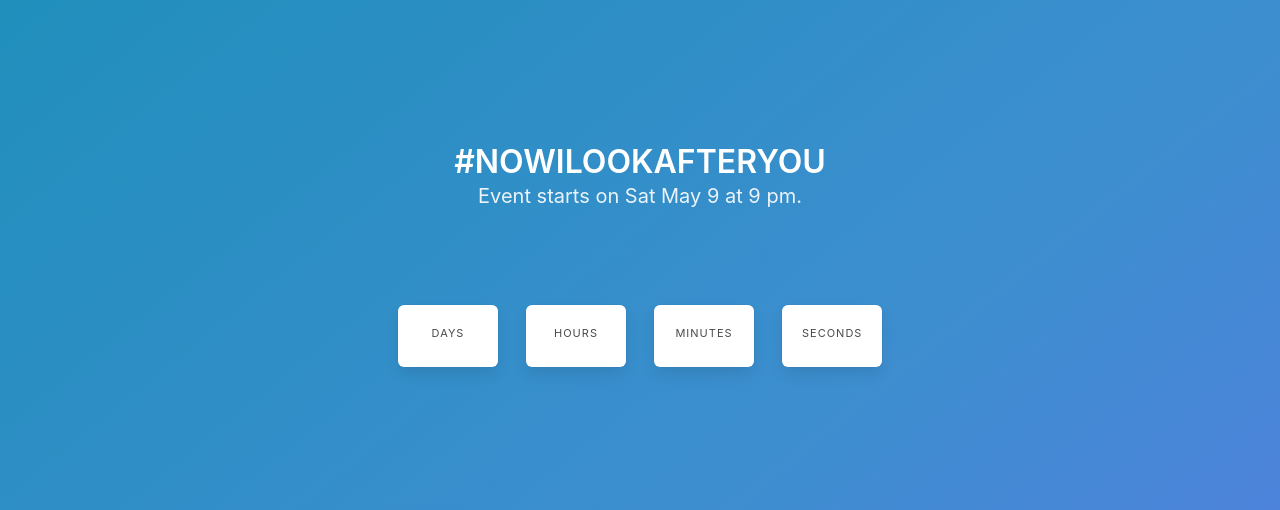
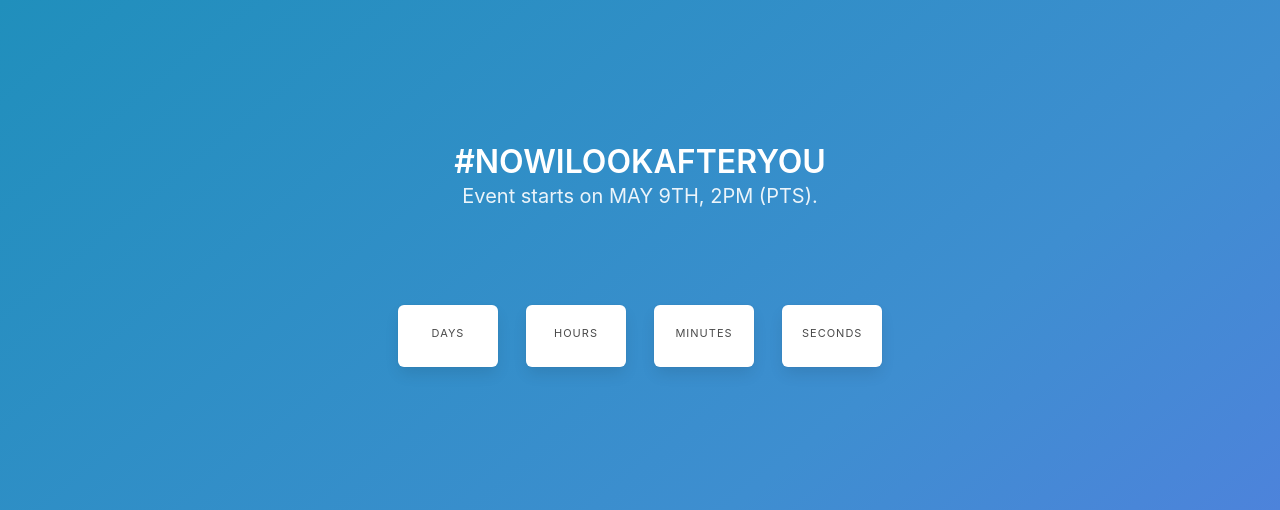
Before and after one commit to OgAstorga/zoom-bouncer, a Django app: template templates/meetings/ticket-countdown.html in a window 1280 px wide. Shown: the top 510 px of the page. Run offline with Django 3.2, Linux system fonts and the light colour scheme; the template is opened without the code that fills it, so the values that code supplies are empty; some libraries are stand-ins or nearby versions.

Commit message:
update time

```diff
--- a/templates/meetings/ticket-countdown.html
+++ b/templates/meetings/ticket-countdown.html
@@ -6,7 +6,7 @@
     <div class="hero-body">
       <div class="container has-text-centered">
         <h1 class="title">#NOWILOOKAFTERYOU</h1>
-        <h2 class="subtitle">Event starts on Sat May 9 at 9 pm.</h2>
+        <h2 class="subtitle">Event starts on MAY 9TH, 2PM (PTS).</h2>
         <br />
         <br />
         <br />
```
